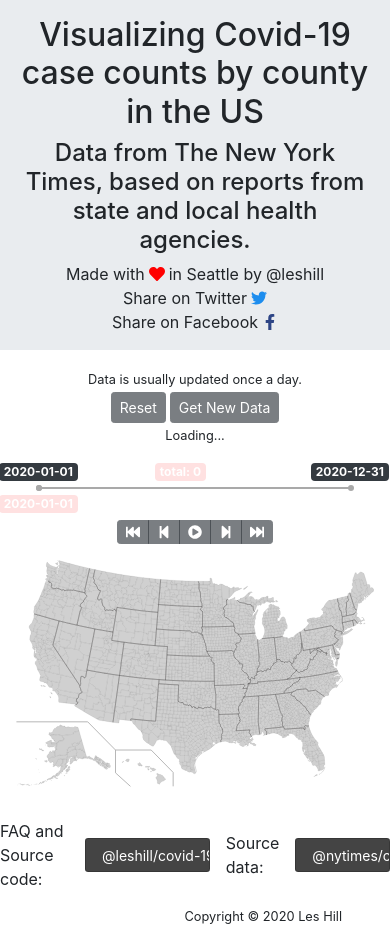
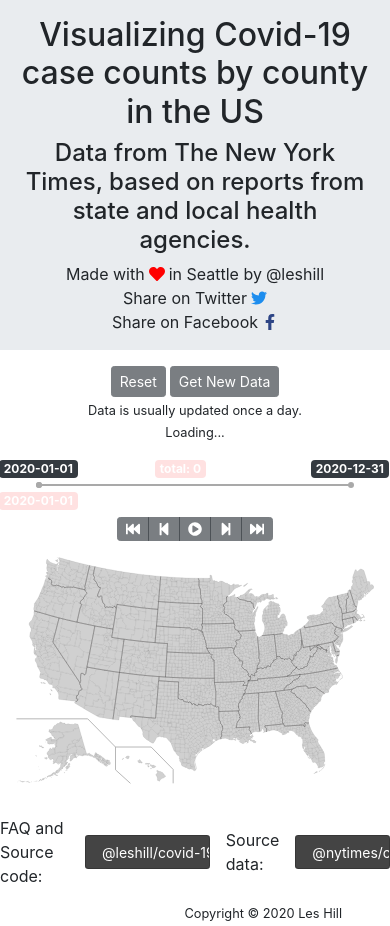
Before and after one commit to leshill/covid-19-visualization, a React (Create React App) app: page / in a window 390 px wide. Built offline with nearby package versions, Linux system fonts and the light colour scheme; no server answers.

Commit message:
Responsive Timeline header

```diff
--- a/src/Timeline.scss
+++ b/src/Timeline.scss
@@ -24,6 +24,9 @@
 }
 
 @mixin timeline-head {
+  display: flex;
+  align-items: center;
+  justify-content: center;
 }
 
 .timeline-container {
@@ -38,29 +41,55 @@
     }
   }
 
-  .timeline-head, .timeline-head-left, .timeline-head-right {
-    display: flex;
-    align-items: center;
-    justify-content: center;
+  .timeline-head {
+    @include timeline-head;
 
     small {
       padding: .25em 0;
     }
+
+    .timeline-head-center {
+      @include timeline-head;
+      order: 1;
+    }
+
+    .timeline-head-left {
+      @include timeline-head;
+      order: 2;
+    }
+
+    .timeline-head-right {
+      @include timeline-head;
+      order: 3;
+
+      small {
+        padding-top: 0;
+      }
+    }
   }
 
   @media (min-width: 768px) {
-    .timeline-head, .timeline-head-left, .timeline-head-right {
+    .timeline-head,
+    .timeline-head-center,
+    .timeline-head-left,
+    .timeline-head-right {
       small {
         padding: 0;
       }
     }
 
+    .timeline-head-center {
+      order: 2 !important;
+    }
+
     .timeline-head-left {
       justify-content: flex-end;
+      order: 1 !important;
     }
 
     .timeline-head-right {
       justify-content: flex-start;
+      order: 3 !important;
     }
   }
 }
--- a/src/Timeline.tsx
+++ b/src/Timeline.tsx
@@ -129,7 +129,7 @@
             Data is usually updated once a day.
           </small>
         </div>
-        <div className="col-md timeline-head">
+        <div className="col-md timeline-head-center">
           <ButtonToolbar>
             <ButtonGroup size="sm" className="mr-1">
               <Button variant="dark" onClick={onGotoStart} disabled={notRunningOrPaused}>
```
